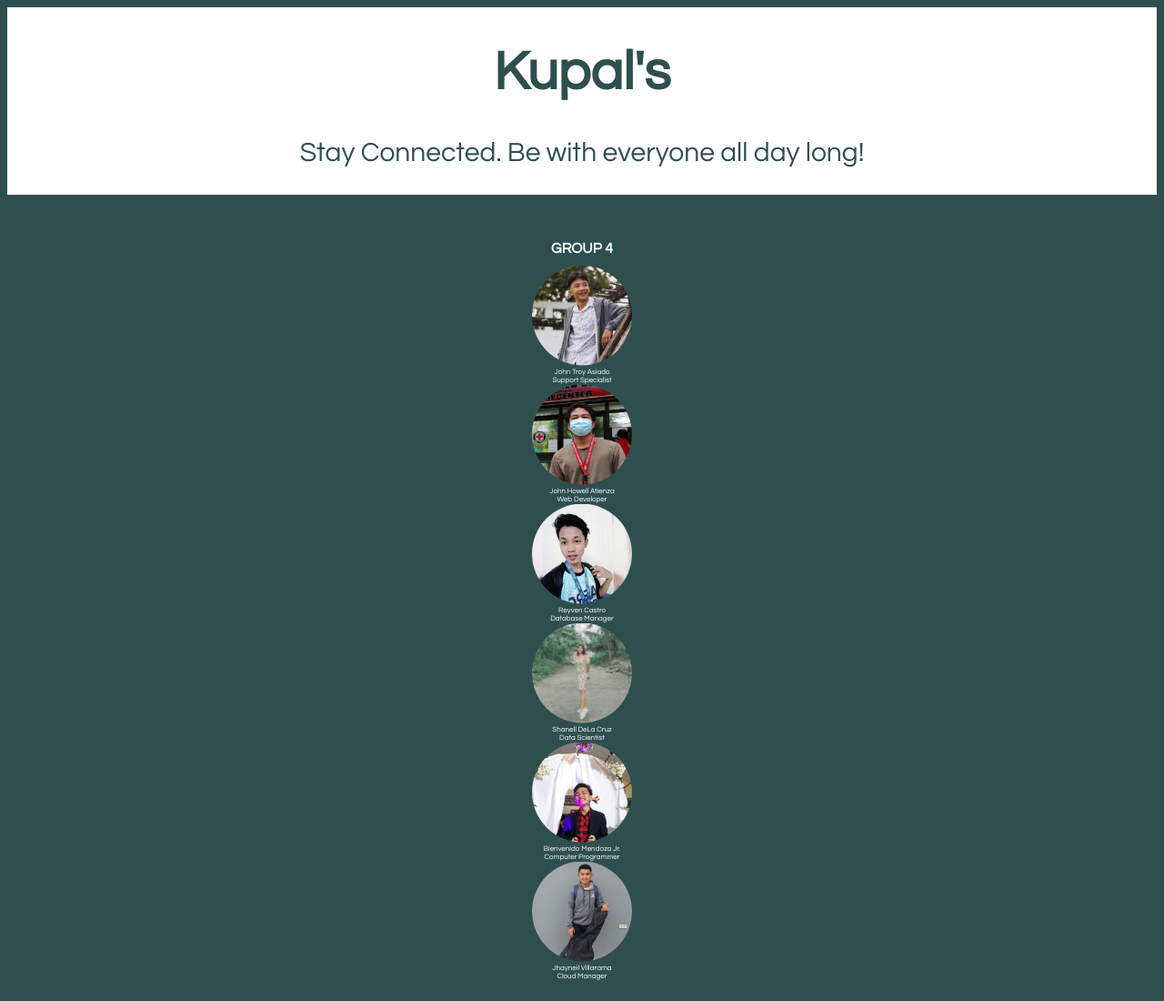
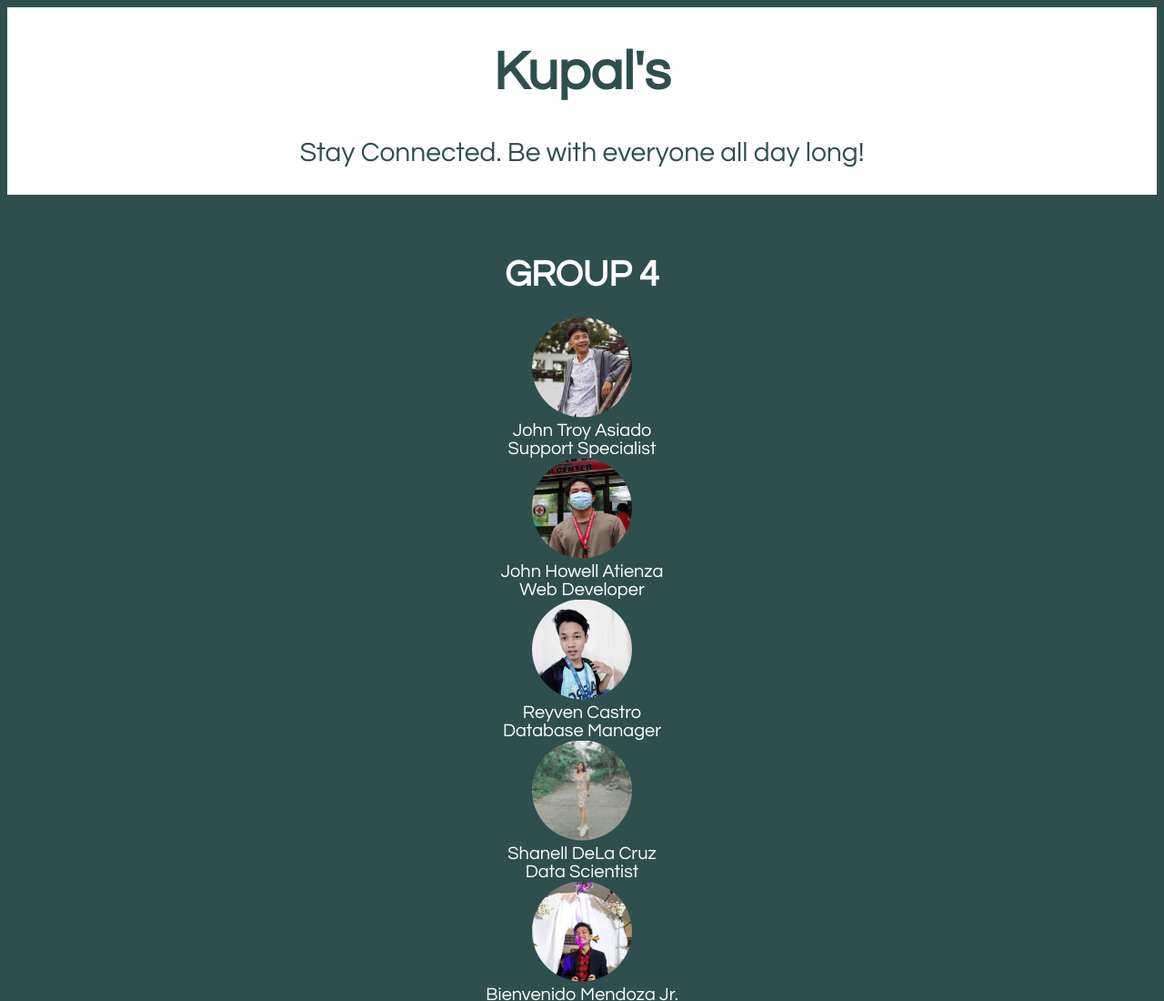
Before and after one commit to whowill27/whowillpersonweb, a plain HTML site: page index.html in a window 1280 px wide. Shown: the top 1100 px of the page at 91% size. Drawn offline with Linux system fonts and the light colour scheme.

Commit message:
Update style.css

```diff
--- a/style.css
+++ b/style.css
@@ -28,7 +28,7 @@ body{
     margin: auto;
     margin-top: 0%;
     font-family: 'Century Gothic',sans-serif;
-    font-size: 1.0ex;
+    font-size: 2.5ex;
     border-collapse: collapse;
     color: rgb(255, 255, 255);
     box-shadow: white;
```
